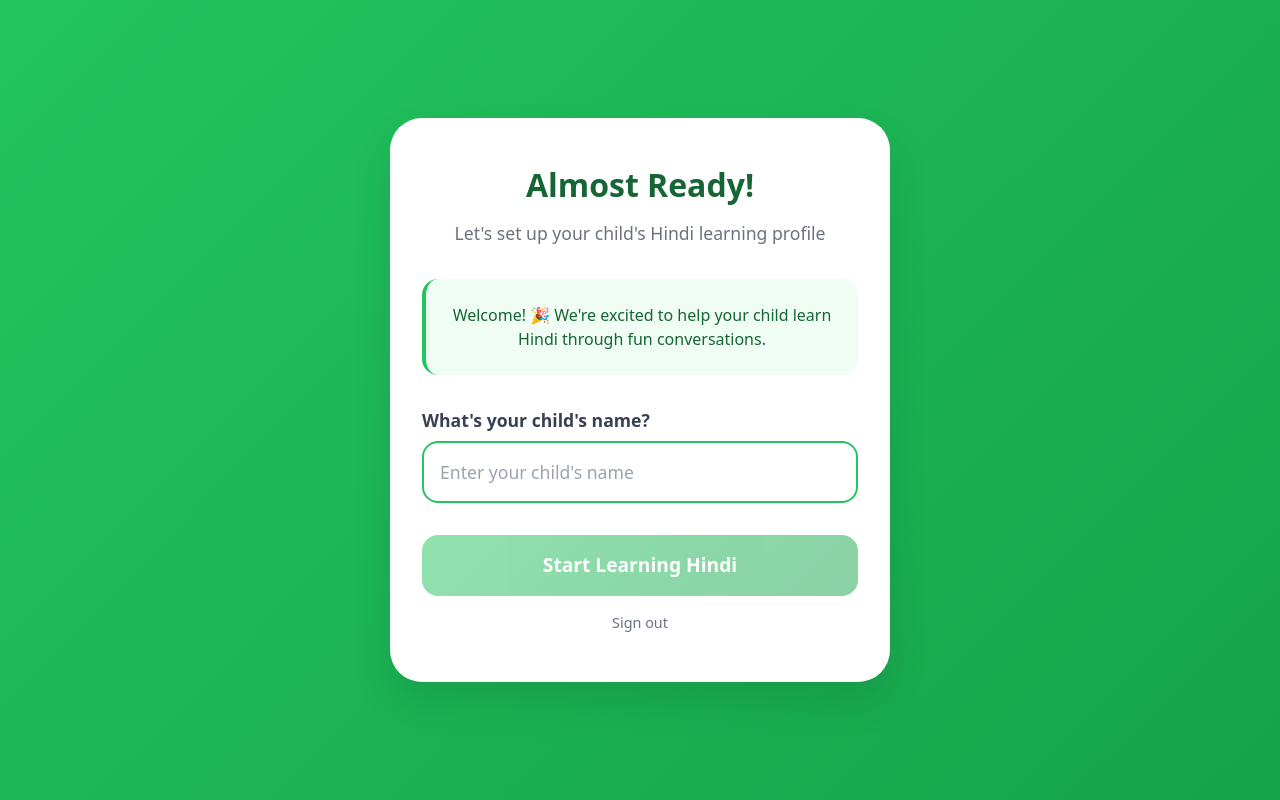
After one commit to shubham13596/AI-Voice-bot-Hindi-tutor, a Flask app: page /profile-setup in a window 1280 px wide. The commit adds this page. Run offline with Flask 2, Linux system fonts and the light colour scheme; a user stored in the database is signed in; some libraries are stand-ins or nearby versions.

Commit message:
feat: update UI templates for OAuth authentication flow
- Replace landing page with OAuth-enabled design
- Add Google OAuth button with proper styling
- Create profile setup page for child name input
- Implement AJAX form submission for profile setup
- Add proper error handling and user feedback
- Update styling to match green color scheme

🤖 Generated with [Claude Code](https://claude.ai/code)

Co-Authored-By: Claude <noreply@anthropic.com>

```diff
--- /dev/null
+++ b/templates/profile_setup.html
@@ -0,0 +1,248 @@
+<!DOCTYPE html>
+<html lang="en">
+<head>
+    <meta charset="UTF-8">
+    <meta name="viewport" content="width=device-width, initial-scale=1.0, maximum-scale=1.0, user-scalable=no">
+    <title>Profile Setup - Your Hindi Tutor</title>
+
+    <script src="https://cdn.tailwindcss.com"></script>
+
+    <style>
+        * {
+            margin: 0;
+            padding: 0;
+            box-sizing: border-box;
+        }
+
+        body {
+            background: linear-gradient(135deg, #22c55e 0%, #16a34a 100%);
+            min-height: 100vh;
+            display: flex;
+            align-items: center;
+            justify-content: center;
+            padding: 1rem;
+            font-family: system-ui, -apple-system, sans-serif;
+        }
+
+        .setup-container {
+            background: white;
+            border-radius: 2rem;
+            padding: 3rem 2rem;
+            max-width: 500px;
+            width: 100%;
+            box-shadow: 0 20px 40px rgba(0, 0, 0, 0.1);
+            text-align: center;
+        }
+
+        .title {
+            font-size: 2rem;
+            font-weight: bold;
+            color: #166534;
+            margin-bottom: 1rem;
+            line-height: 1.2;
+        }
+
+        .subtitle {
+            font-size: 1.1rem;
+            color: #6b7280;
+            margin-bottom: 2rem;
+        }
+
+        .welcome-section {
+            background: #f0fdf4;
+            border-radius: 1rem;
+            padding: 1.5rem;
+            margin-bottom: 2rem;
+            border-left: 4px solid #22c55e;
+        }
+
+        .welcome-text {
+            color: #166534;
+            font-weight: 500;
+        }
+
+        .name-section {
+            margin-bottom: 2rem;
+        }
+
+        .name-label {
+            display: block;
+            font-size: 1.1rem;
+            font-weight: 600;
+            color: #374151;
+            margin-bottom: 0.5rem;
+            text-align: left;
+        }
+
+        .name-input {
+            width: 100%;
+            padding: 1rem;
+            border: 2px solid #e5e7eb;
+            border-radius: 1rem;
+            font-size: 1.1rem;
+            transition: border-color 0.3s;
+            outline: none;
+        }
+
+        .name-input:focus {
+            border-color: #22c55e;
+        }
+
+        .continue-button {
+            width: 100%;
+            background: linear-gradient(135deg, #22c55e, #16a34a);
+            color: white;
+            padding: 1rem 2rem;
+            border: none;
+            border-radius: 1rem;
+            font-size: 1.2rem;
+            font-weight: 600;
+            cursor: pointer;
+            transition: all 0.3s;
+            opacity: 0.5;
+            pointer-events: none;
+        }
+
+        .continue-button.active {
+            opacity: 1;
+            pointer-events: auto;
+        }
+
+        .continue-button.active:hover {
+            transform: translateY(-2px);
+            box-shadow: 0 4px 12px rgba(34, 197, 94, 0.3);
+        }
+
+        .error-message {
+            color: #ef4444;
+            font-size: 0.9rem;
+            margin-top: 0.5rem;
+            display: none;
+        }
+
+        .logout-link {
+            color: #6b7280;
+            font-size: 0.9rem;
+            text-decoration: none;
+            margin-top: 1rem;
+            display: inline-block;
+        }
+
+        .logout-link:hover {
+            color: #374151;
+        }
+
+        @media (max-width: 480px) {
+            .setup-container {
+                padding: 2rem 1.5rem;
+            }
+
+            .title {
+                font-size: 1.75rem;
+            }
+        }
+    </style>
+</head>
+<body>
+    <div class="setup-container">
+        <h1 class="title">Almost Ready!</h1>
+        <p class="subtitle">Let's set up your child's Hindi learning profile</p>
+
+        <div class="welcome-section">
+            <p class="welcome-text">
+                Welcome! 🎉 We're excited to help your child learn Hindi through fun conversations.
+            </p>
+        </div>
+
+        <div class="name-section">
+            <label for="childName" class="name-label">What's your child's name?</label>
+            <input type="text"
+                   id="childName"
+                   class="name-input"
+                   placeholder="Enter your child's name"
+                   autocomplete="given-name">
+            <div id="errorMessage" class="error-message">
+                Please enter your child's name
+            </div>
+        </div>
+
+        <button id="continueButton" class="continue-button">
+            Start Learning Hindi
+        </button>
+
+        <a href="/logout" class="logout-link">Sign out</a>
+    </div>
+
+    <script>
+        const childNameInput = document.getElementById('childName');
+        const continueButton = document.getElementById('continueButton');
+        const errorMessage = document.getElementById('errorMessage');
+
+        // Enable button when name is entered
+        childNameInput.addEventListener('input', function() {
+            const name = this.value.trim();
+            if (name) {
+                continueButton.classList.add('active');
+                errorMessage.style.display = 'none';
+            } else {
+                continueButton.classList.remove('active');
+            }
+        });
+
+        // Handle form submission
+        continueButton.addEventListener('click', async function() {
+            const childName = childNameInput.value.trim();
+
+            if (!childName) {
+                errorMessage.textContent = 'Please enter your child\'s name';
+                errorMessage.style.display = 'block';
+                childNameInput.focus();
+                return;
+            }
+
+            // Disable button during submission
+            continueButton.disabled = true;
+            continueButton.textContent = 'Setting up...';
+
+            try {
+                const response = await fetch('/api/user/child-name', {
+                    method: 'POST',
+                    headers: {
+                        'Content-Type': 'application/json',
+                    },
+                    body: JSON.stringify({ child_name: childName })
+                });
+
+                const data = await response.json();
+
+                if (data.success) {
+                    // Success! Redirect to conversation
+                    window.location.href = '/conversation';
+                } else {
+                    // Show error
+                    errorMessage.textContent = data.error || 'Failed to save child name';
+                    errorMessage.style.display = 'block';
+                }
+            } catch (error) {
+                console.error('Error:', error);
+                errorMessage.textContent = 'Something went wrong. Please try again.';
+                errorMessage.style.display = 'block';
+            } finally {
+                // Re-enable button
+                continueButton.disabled = false;
+                continueButton.textContent = 'Start Learning Hindi';
+            }
+        });
+
+        // Handle Enter key
+        childNameInput.addEventListener('keypress', function(e) {
+            if (e.key === 'Enter' && this.value.trim()) {
+                continueButton.click();
+            }
+        });
+
+        // Auto-focus on input
+        childNameInput.focus();
+    </script>
+</body>
+</html>
```
Also changed, not shown: templates/index.html (+64 -78 lines).
